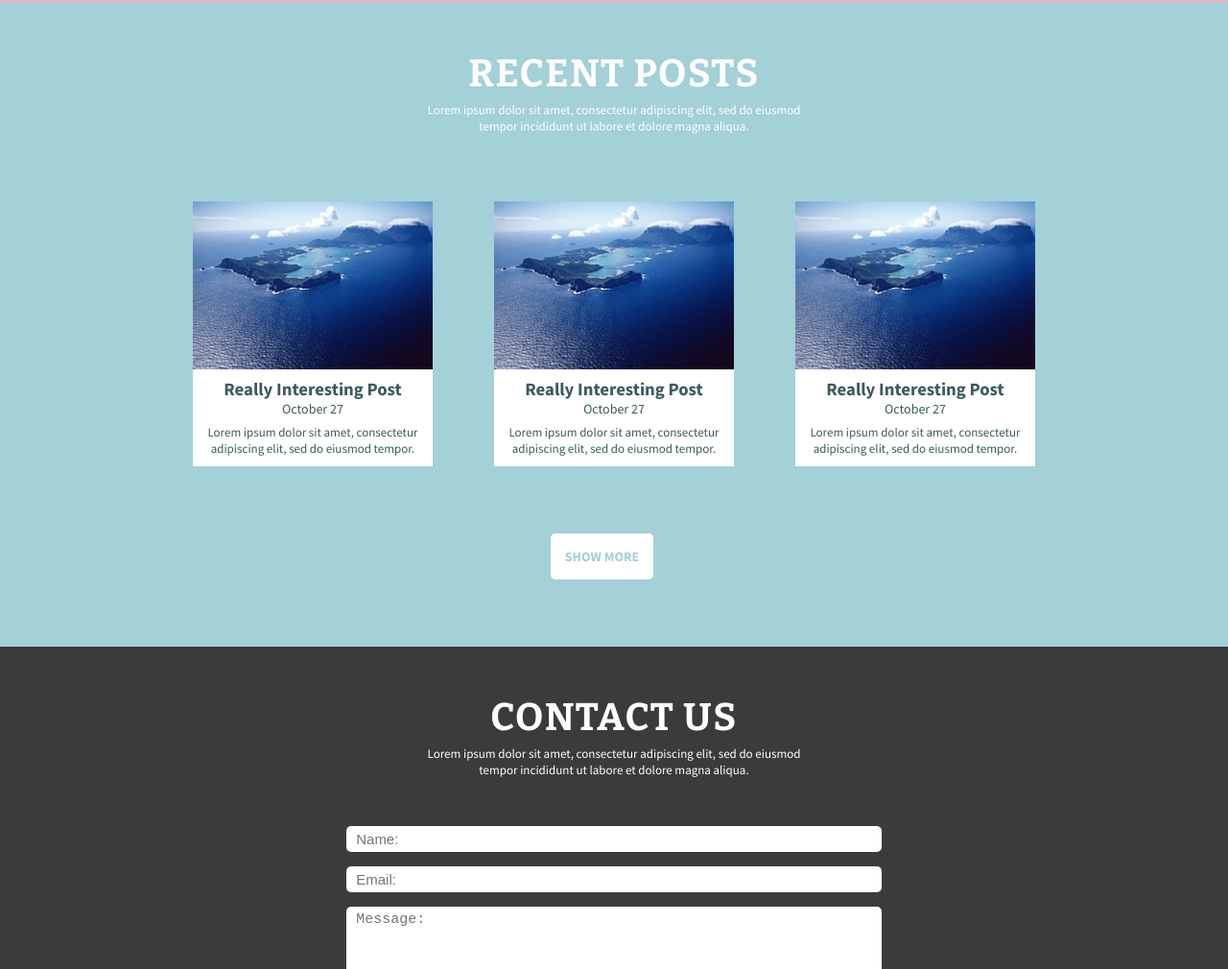
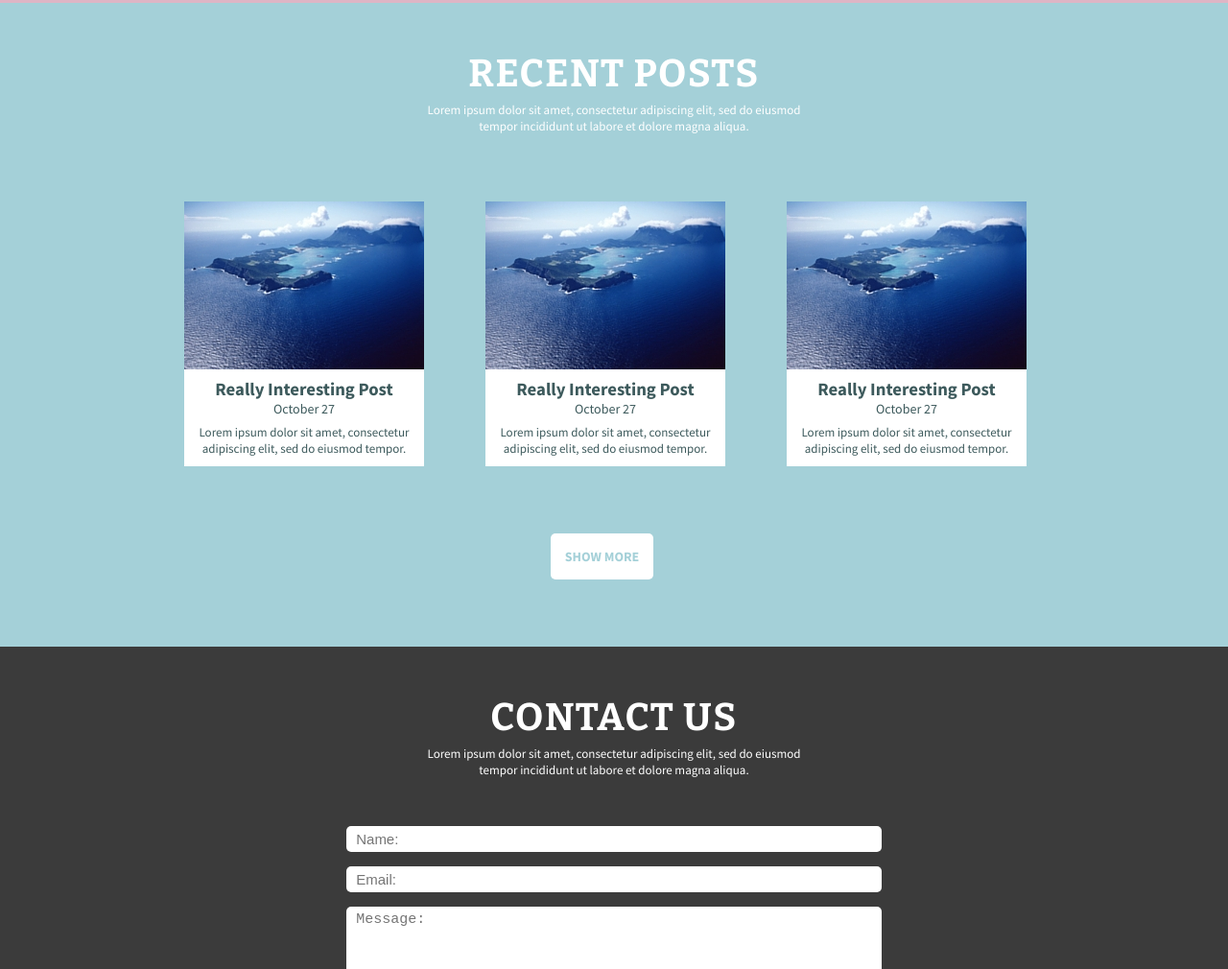
Before and after one commit to kevinjiang2016/colorfulflatpsd, a plain HTML site: page index.html in a window 1280 px wide. Shown: the part 2989-3999 px from the top of the page at 96% size. Drawn offline with nearby package versions, Linux system fonts and the light colour scheme.

Commit message:
second commit

```diff
--- a/css/main.css
+++ b/css/main.css
@@ -27,6 +27,10 @@
 	font-family: 'Source Sans Pro', sans-serif;
 	font-size: 13px;
 	margin-top: 5px;
+}
+
+button {
+	cursor: pointer;
 }
 
 /* --- Navigation --- */
@@ -386,7 +390,7 @@ button {
 }
 
 .post {
-	width: 98%;
+	width: 100%;
 	margin: 70px auto 0;
 }
 
```
